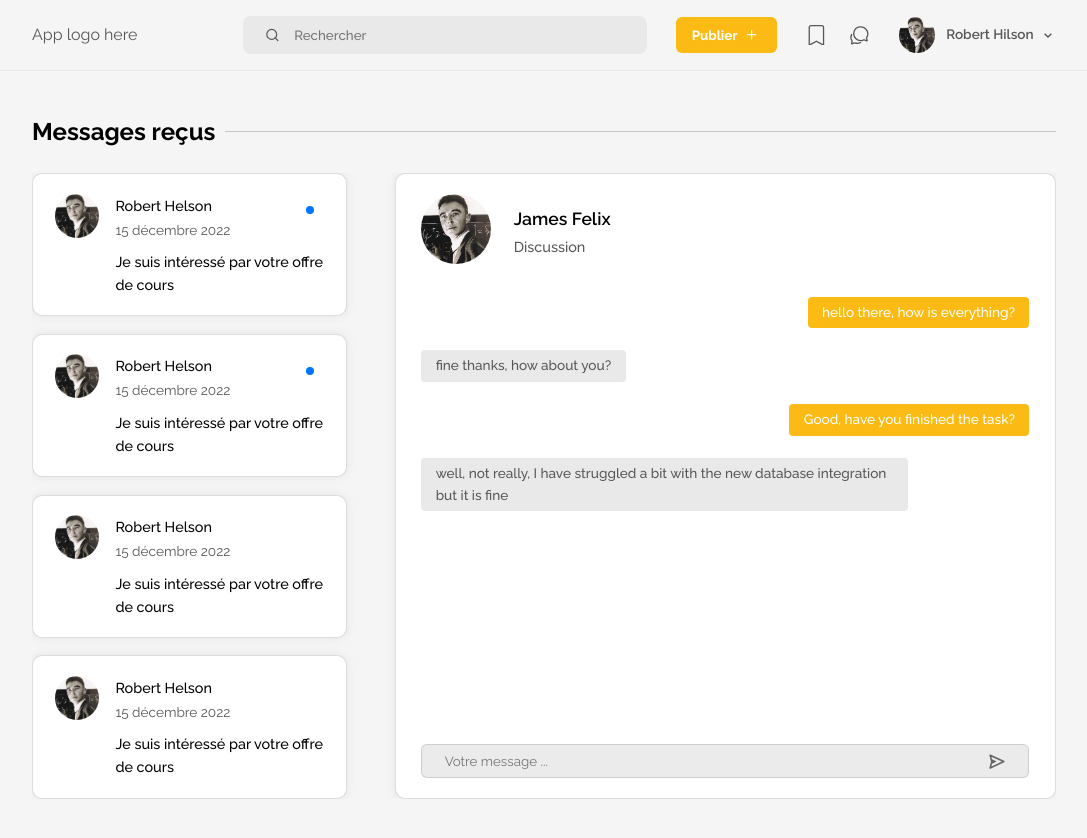
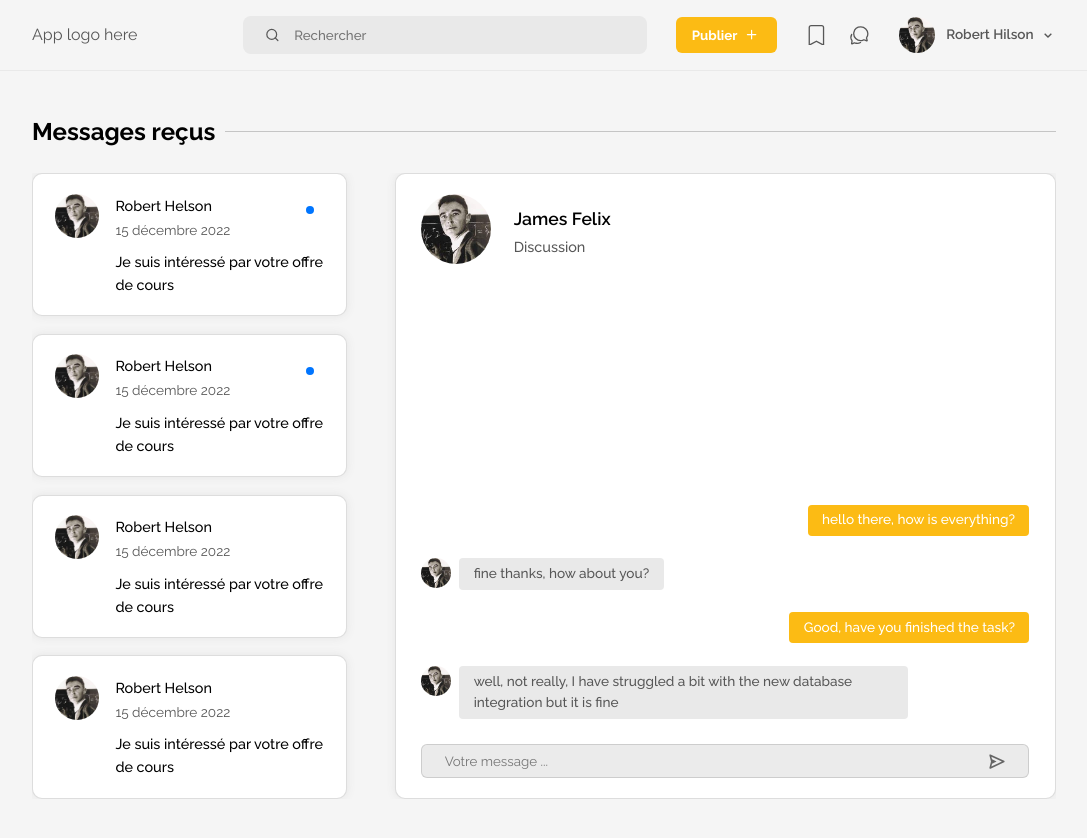
Before and after one commit to h0xdini/lessons-managment-project, a React (Create React App) app: page /discussions in a window 1280 px wide. Shown: the whole page, without its empty margins (96-1183 px from the left). Built offline with nearby package versions, Linux system fonts and the light colour scheme.

Commit message:
messages

```diff
--- a/src/pages/Discussion.js
+++ b/src/pages/Discussion.js
@@ -1,13 +1,16 @@
-import React from 'react'
+import React, { useState } from 'react'
 import { Link } from 'react-router-dom'
 import Header from '../components/Header'
 import MessageCard from '../components/MessageCard'
 import { BiSend } from 'react-icons/bi'
 
 const currentUserId = 1
+const contactUser = 2
 
-const dummyDiscussion = [
-    {
+const Discussion = () => {
+    const [message, setMessage] = useState('')
+
+    const [disc, setDisc] = useState([{
         sender: 1,
         receiver: 2,
         messageBody: 'hello there, how is everything?',
@@ -26,11 +29,18 @@ const dummyDiscussion = [
         sender: 2,
         receiver: 1,
         messageBody: 'well, not really, I have struggled a bit with the new database integration but it is fine',
-    },
+    },])
 
-]
+    const handleSendMessage = () => {
+        if (message) {
+            setDisc([...disc, {
+                sender: currentUserId,
+                receiver: contactUser,
+                messageBody: message,
+            }])
+        }
+    }
 
-const Discussion = () => {
   return (
     <section className='discussions'>
         <Header />
@@ -62,18 +72,28 @@ const Discussion = () => {
                         </header>
 
                         <div className="messaging-body">
-                            {dummyDiscussion.map((item, index) => {
+                            {disc.map((item, index) => {
                                 return (
-                                    <article className={currentUserId === item.sender ? 'sender' : 'receiver'} key={index}>
-                                        {item.messageBody}
-                                    </article>
+                                    <div className={currentUserId === item.sender ? 'sender message-container' : 'receiver message-container'}>
+                                        {item.sender !== currentUserId && (
+                                            <img src='/k.jpeg' alt='sender_image' />
+                                        )}
+                                        <article key={index}>
+                                            {item.messageBody}
+                                        </article>
+                                    </div>
                                 )
                             })}
                         </div>
 
                         <div className="message-input">
-                            <input type="text" placeholder='Votre message ...' />
-                            <BiSend className='icon' />
+                            <input type="text" placeholder='Votre message ...' onChange={(e) => setMessage(e.target.value)} value={message} onKeyUp={(e) => {
+                                if (e.key === 'Enter') {
+                                    handleSendMessage()
+                                    setMessage('')
+                                }
+                            }} />
+                            <BiSend className='icon' onClick={handleSendMessage} />
                         </div>
                     </div>
                 </div>
--- a/src/styles/styles.css
+++ b/src/styles/styles.css
@@ -475,6 +475,16 @@ a {
   overflow: auto;
   flex: 1;
 }
+.discussions main .container .main-discussions-body::-webkit-scrollbar {
+  width: 6px;
+}
+.discussions main .container .main-discussions-body::-webkit-scrollbar-track {
+  background: #E9E9E9;
+}
+.discussions main .container .main-discussions-body::-webkit-scrollbar-thumb {
+  background-color: rgb(202, 202, 202);
+  border-radius: 4px;
+}
 .discussions main .container .main-discussions-body .discussions-list {
   height: 100%;
   overflow: auto;
@@ -498,7 +508,9 @@ a {
   border: 1px solid rgba(87, 87, 87, 0.2);
   display: flex;
   flex-direction: column;
-  height: 100%;
+  justify-content: space-between;
+  max-height: 100%;
+  overflow: hidden;
 }
 .discussions main .container .main-discussions-body .messaging header {
   display: flex;
@@ -525,25 +537,43 @@ a {
   flex: 1;
   display: flex;
   flex-direction: column;
+  justify-content: flex-end;
   gap: 1.4rem;
   margin-top: 1.6rem;
+  max-height: 440px;
+  overflow: auto;
 }
-.discussions main .container .main-discussions-body .messaging .messaging-body article {
+.discussions main .container .main-discussions-body .messaging .messaging-body .message-container {
+  display: flex;
+  align-items: flex-start;
+  gap: 0.5rem;
+  max-width: 80%;
+}
+.discussions main .container .main-discussions-body .messaging .messaging-body .message-container article {
   border-radius: 4px;
-  padding: 0.3rem 0.9rem;
   font-size: 0.85rem;
   font-weight: 500;
-  max-width: 80%;
 }
-.discussions main .container .main-discussions-body .messaging .messaging-body article.sender {
+.discussions main .container .main-discussions-body .messaging .messaging-body .message-container.sender {
   color: #fff;
   align-self: flex-end;
+}
+.discussions main .container .main-discussions-body .messaging .messaging-body .message-container.sender article {
+  padding: 0.3rem 0.9rem;
   background-color: #FCBB14;
 }
-.discussions main .container .main-discussions-body .messaging .messaging-body article.receiver {
+.discussions main .container .main-discussions-body .messaging .messaging-body .message-container.receiver {
   align-self: flex-start;
+  color: #575757;
+}
+.discussions main .container .main-discussions-body .messaging .messaging-body .message-container.receiver article {
+  padding: 0.3rem 0.9rem;
   background-color: #E9E9E9;
-  color: #575757;
+}
+.discussions main .container .main-discussions-body .messaging .messaging-body .message-container img {
+  height: 30px;
+  aspect-ratio: 1/1;
+  border-radius: 50%;
 }
 .discussions main .container .main-discussions-body .messaging .message-input {
   display: flex;
@@ -555,7 +585,7 @@ a {
   padding: 0.4rem 1.4rem;
   border-radius: 6px;
   font-weight: 500;
-  margin-top: 1.4rem;
+  margin-top: 1.6rem;
 }
 .discussions main .container .main-discussions-body .messaging .message-input input {
   border: none;
--- a/styles.scss
+++ b/styles.scss
@@ -561,6 +561,19 @@ a {
                 overflow: auto;
                 flex: 1;
 
+                &::-webkit-scrollbar {
+                    width: 6px;
+                }
+
+                &::-webkit-scrollbar-track {
+                    background: $light-gray-color;
+                }
+
+                &::-webkit-scrollbar-thumb {
+                    background-color: rgb(202, 202, 202);
+                    border-radius: 4px;
+                }
+
                 .discussions-list {
                     height: 100%;
                     overflow: auto;
@@ -588,7 +601,9 @@ a {
                     border: 1px solid rgba($main-gray-color, 0.2);
                     display: flex;
                     flex-direction: column;
-                    height: 100%;
+                    justify-content: space-between;
+                    max-height: 100%;
+                    overflow: hidden;
 
                     header {
                         display: flex;
@@ -620,26 +635,48 @@ a {
                         flex: 1;
                         display: flex;
                         flex-direction: column;
+                        justify-content: flex-end;
                         gap: 1.4rem;
                         margin-top: 1.6rem;
+                        max-height: 440px;
+                        overflow: auto;
+
+                        .message-container {
+                            display: flex;
+                            align-items: flex-start;
+                            gap: 0.5rem;
+                            max-width: 80%;
 
                             article {
                                 border-radius: 4px;
-                            padding: 0.3rem 0.9rem;
                                 font-size: 0.85rem;
                                 font-weight: 500;
-                            max-width: 80%;
+                            }
 
                             &.sender {
                                 color: #fff;
                                 align-self: flex-end;
+
+                                article {
+                                    padding: 0.3rem 0.9rem;
                                     background-color: $main-secondary-color;
+                                }
                             }
 
                             &.receiver {
                                 align-self: flex-start;
+                                color: $main-gray-color;
+
+                                article {
+                                    padding: 0.3rem 0.9rem;
                                     background-color: $light-gray-color;
-                                    color: $main-gray-color;
+                                }
+                            }
+
+                            img {
+                                height: 30px;
+                                aspect-ratio: 1/1;
+                                border-radius: 50%;
                             }
                         }
                     }
@@ -654,7 +691,7 @@ a {
                         padding: 0.4rem 1.4rem;
                         border-radius: 6px;
                         font-weight: 500;
-                        margin-top: 1.4rem;
+                        margin-top: 1.6rem;
 
                             input {
                                 border: none;
```
Also changed, not shown: src/wilays.js (line endings or trailing spaces), 1 other file (tests, documents, lock files or other folders). Lines whose indentation alone changed are shown as unchanged.
